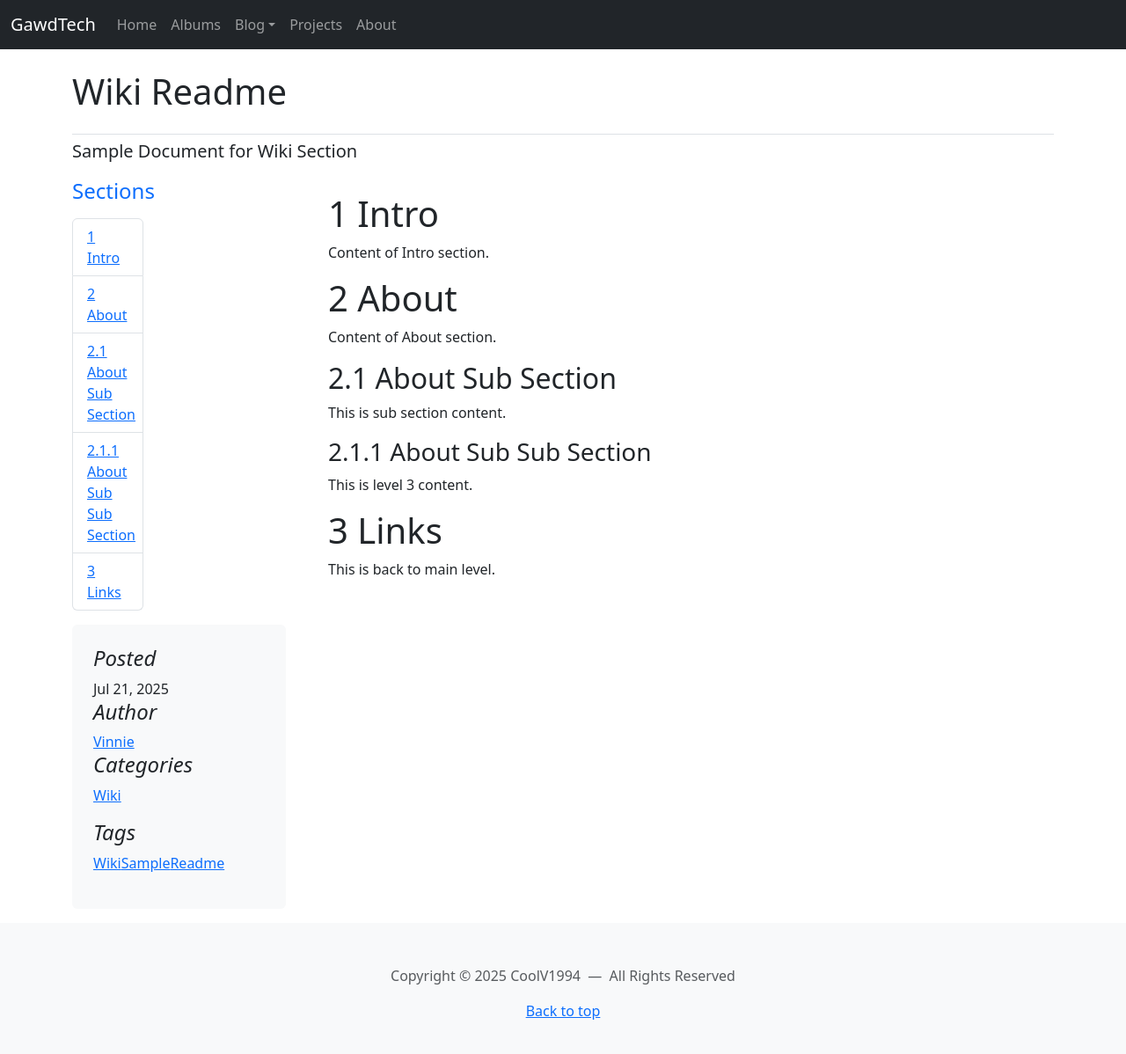
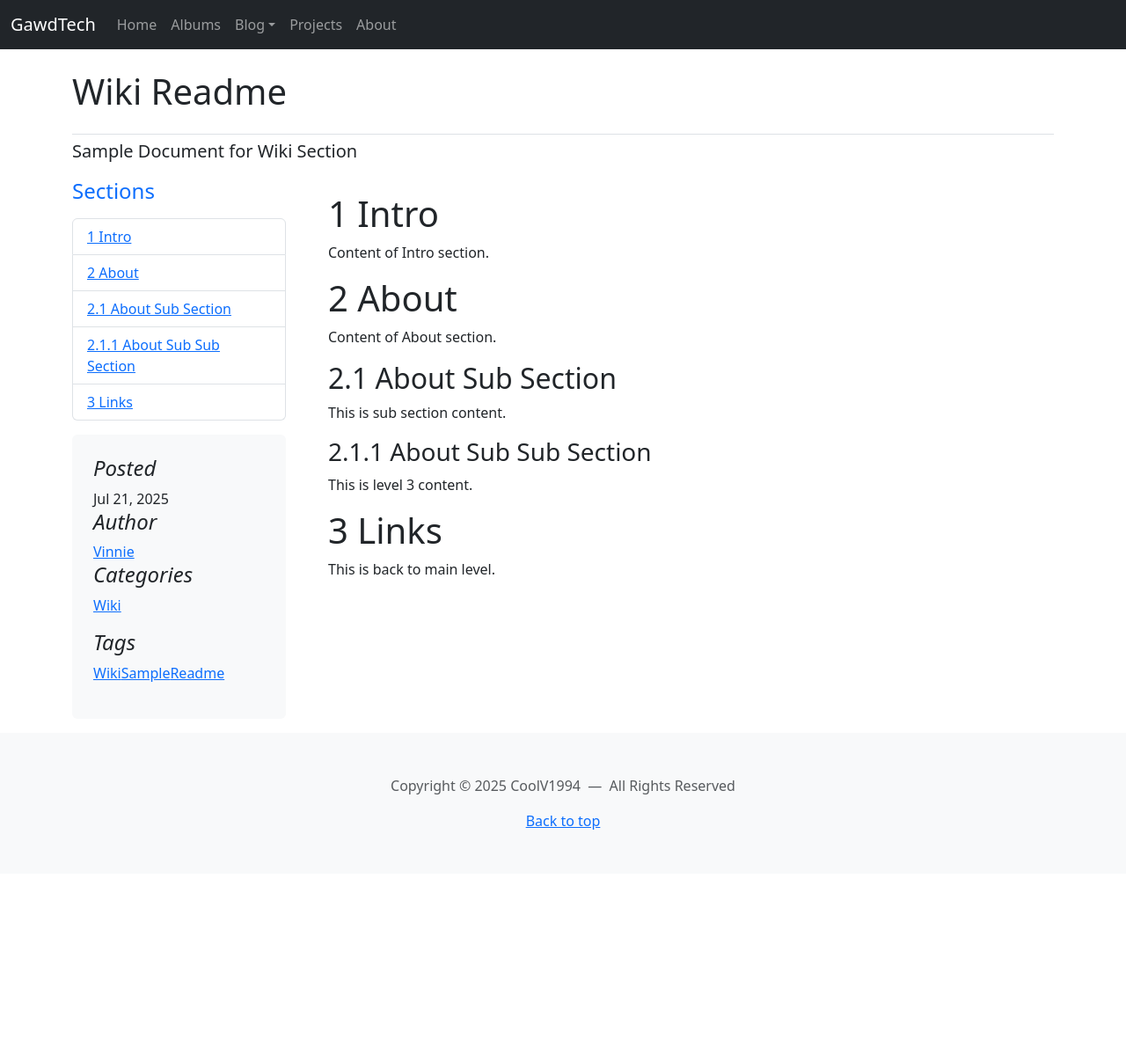
Before and after one commit to CoolV1994/Template-Bootstrap-5, a Jekyll site: the page built from _wiki/index.md, in a window 1280 px wide and 1209 px high. Shown: the top 1198 px of the window at 88% size. Built offline with Jekyll 4.4.1, drawn with Linux system fonts in a browser that asks for light colours.

Commit message:
Update sidebar_doc_sections.html

```diff
--- a/_includes/sidebar_doc_sections.html
+++ b/_includes/sidebar_doc_sections.html
@@ -1,5 +1,5 @@
 {% if page.sections %}
-<div class="col-md-5 col-lg-4 order-md-last">
+<div class="mb-3">
   <h4 class="d-flex justify-content-between align-items-center mb-3">
     <span class="text-primary">Sections</span>
   </h4>
```
